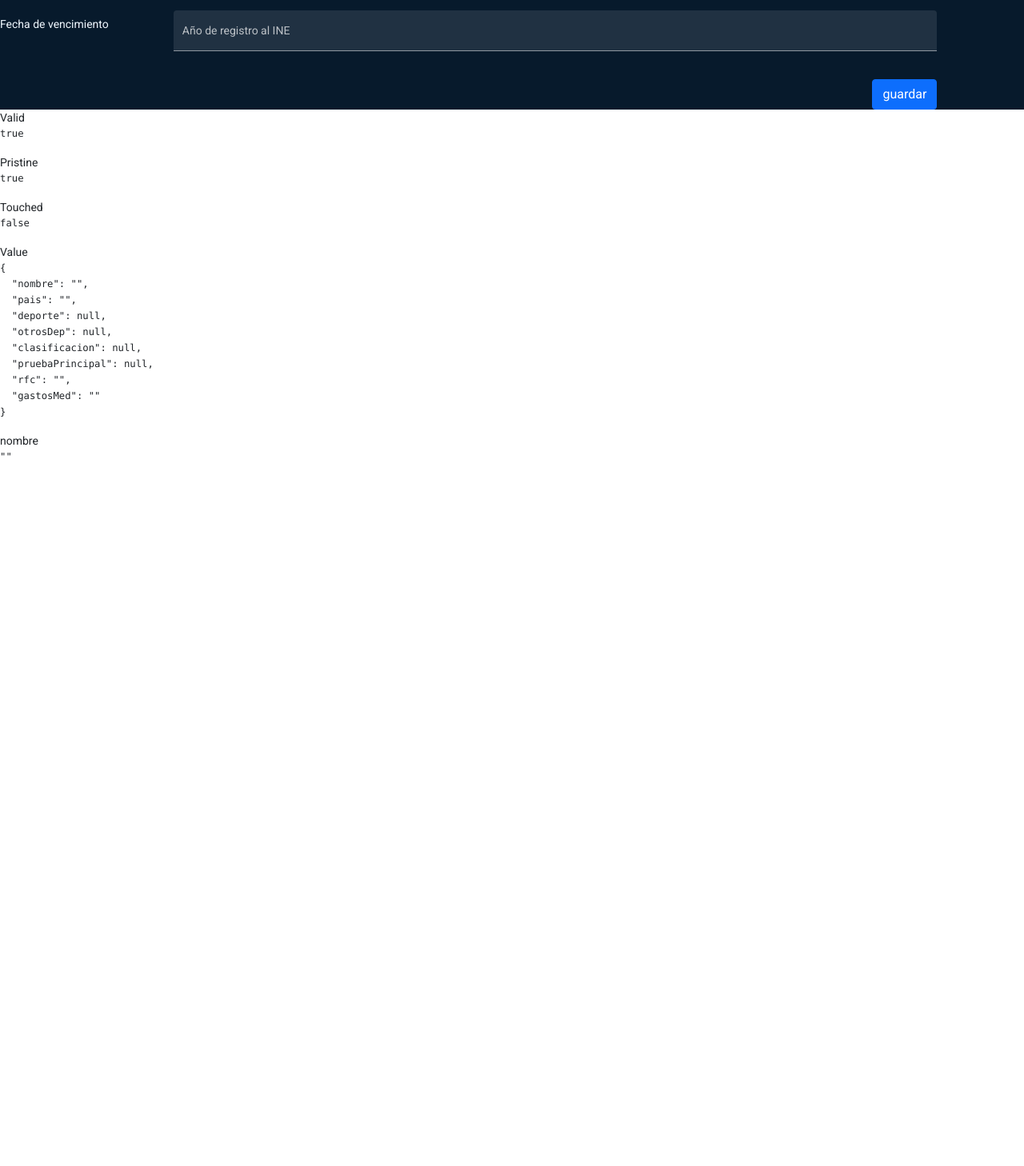
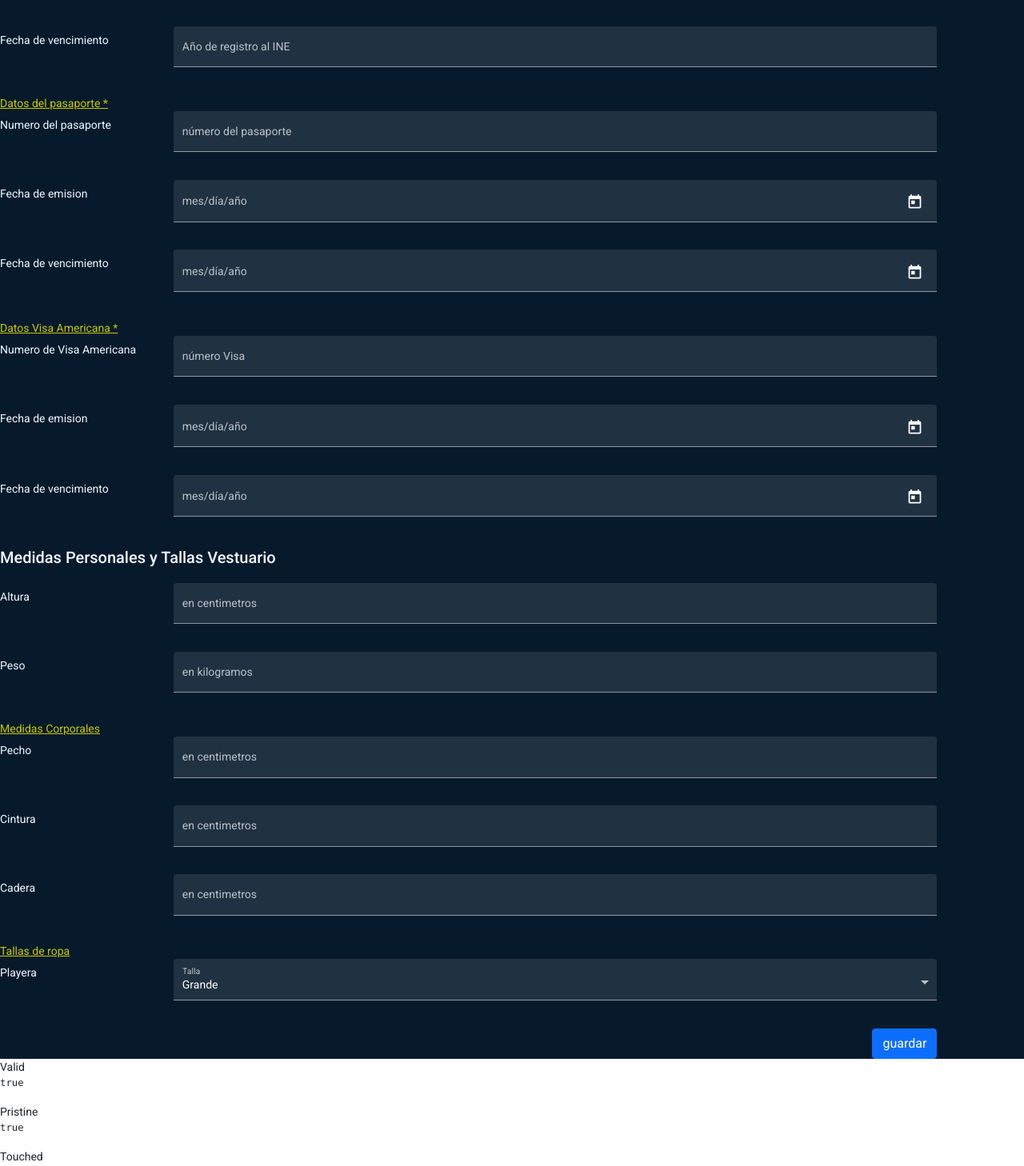
Before and after one commit to alejandroalvarezdev/RUDA, an Angular app: page / in a window 1280 px wide. Shown: the part 3305-4763 px from the top of the page at 80% size. Before the commit the page ends 3902 px from the top, so only its background shows below. Built offline with nearby package versions, Linux system fonts and the light colour scheme.

Commit message:
tallas section

```diff
--- a/src/app/ruda/pages/register/register.component.css
+++ b/src/app/ruda/pages/register/register.component.css
@@ -9,7 +9,8 @@ form{
   background-color: #071a2c;
 }
 
-label,h2{color:aliceblue}
+label,h2,h3,u{color:aliceblue}
+
 
 .mat-form-field{
   color: white;
@@ -22,3 +23,6 @@ hr{
 input[type="file" i]{
   color: aliceblue;
 }
+u{
+  color: rgb(200, 200, 0);
+}
--- a/src/app/ruda/pages/register/register.component.html
+++ b/src/app/ruda/pages/register/register.component.html
@@ -568,11 +568,12 @@
 
 
             <!-- input end -->
+            <u>Datos del INE *</u>
 
             <!-- input start -->
 
                 <div class="mb-3 row">
-                    <label class="col-sm-2 col-form-label"  for="">Datos del INE</label>
+                    <label class="col-sm-2 col-form-label"  for="">Clave de elector</label>
                     <div class="col-sm-9">
 
 
@@ -602,10 +603,7 @@
 
                 </div>
             </div>
-
-
-
-            <!-- input end -->
+                <!-- input end -->
 
             <!-- input start -->
 
@@ -622,8 +620,205 @@
                 </div>
             </div>
 
+            <!-- input end -->
+
+            <u > Datos del pasaporte *</u>
+
+            <!-- input start -->
+            <div class="mb-3 row">
+                <label class="col-sm-2 col-form-label"  for="">Numero del pasaporte</label>
+                <div class="col-sm-9">
 
 
+            <mat-form-field  appearance="fill">
+                <mat-label>número del pasaporte</mat-label>
+                <input  matInput>
+            </mat-form-field>
+
+                </div>
+            </div>
+            <!-- input end -->
+
+            <!-- input start -->
+            <div class="mb-3 row">
+                <label class="col-sm-2 col-form-label"  for="">Fecha de emision</label>
+                <div class="col-sm-9">
+
+
+                    <mat-form-field appearance="fill">
+                        <mat-label>mes/día/año</mat-label>
+                        <input matInput [matDatepicker]="fechaN">
+                        <mat-datepicker-toggle matSuffix [for]="fechaN"></mat-datepicker-toggle>
+                        <mat-datepicker #fechaN></mat-datepicker>
+                    </mat-form-field>
+                </div>
+            </div>
+            <!-- input end -->
+
+            <!-- input start -->
+            <div class="mb-3 row">
+                <label class="col-sm-2 col-form-label"  for="">Fecha de vencimiento</label>
+                <div class="col-sm-9">
+
+
+                    <mat-form-field appearance="fill">
+                        <mat-label>mes/día/año</mat-label>
+                        <input matInput [matDatepicker]="fechaV">
+                        <mat-datepicker-toggle matSuffix [for]="fechaV"></mat-datepicker-toggle>
+                        <mat-datepicker #fechaV></mat-datepicker>
+                    </mat-form-field>
+                </div>
+            </div>
+            <!-- input end -->
+
+            <u > Datos Visa Americana *</u>
+
+            <!-- input start -->
+            <div class="mb-3 row">
+                <label class="col-sm-2 col-form-label"  for="">Numero de Visa Americana</label>
+                <div class="col-sm-9">
+
+
+            <mat-form-field  appearance="fill">
+                <mat-label>número Visa</mat-label>
+                <input  matInput>
+            </mat-form-field>
+
+                </div>
+            </div>
+            <!-- input end -->
+
+            <!-- input start -->
+            <div class="mb-3 row">
+                <label class="col-sm-2 col-form-label"  for="">Fecha de emision</label>
+                <div class="col-sm-9">
+
+
+                    <mat-form-field appearance="fill">
+                        <mat-label>mes/día/año</mat-label>
+                        <input matInput [matDatepicker]="visAEm">
+                        <mat-datepicker-toggle matSuffix [for]="visAEm"></mat-datepicker-toggle>
+                        <mat-datepicker #visAEm></mat-datepicker>
+                    </mat-form-field>
+                </div>
+            </div>
+            <!-- input end -->
+
+            <!-- input start -->
+            <div class="mb-3 row">
+                <label class="col-sm-2 col-form-label"  for="">Fecha de vencimiento</label>
+                <div class="col-sm-9">
+
+
+                    <mat-form-field appearance="fill">
+                        <mat-label>mes/día/año</mat-label>
+                        <input matInput [matDatepicker]="visAVen">
+                        <mat-datepicker-toggle matSuffix [for]="visAVen"></mat-datepicker-toggle>
+                        <mat-datepicker #visAVen></mat-datepicker>
+                    </mat-form-field>
+                </div>
+            </div>
+            <!-- input end -->
+
+            <h2>Medidas Personales y Tallas Vestuario</h2>
+
+            <!-- input start -->
+            <div class="mb-3 row">
+                <label class="col-sm-2 col-form-label"  for="">Altura</label>
+                <div class="col-sm-9">
+
+
+            <mat-form-field  appearance="fill">
+                <mat-label>en centimetros</mat-label>
+                <input type="number"  matInput>
+            </mat-form-field>
+
+                </div>
+            </div>
+            <!-- input end -->
+
+            <!-- input start -->
+            <div class="mb-3 row">
+                <label class="col-sm-2 col-form-label"  for="">Peso</label>
+                <div class="col-sm-9">
+
+
+            <mat-form-field  appearance="fill">
+                <mat-label>en kilogramos</mat-label>
+                <input type="number"  matInput>
+            </mat-form-field>
+
+                </div>
+            </div>
+            <!-- input end -->
+
+            <u> Medidas Corporales</u>
+
+            <!-- input start -->
+            <div class="mb-3 row">
+                <label class="col-sm-2 col-form-label"  for="">Pecho</label>
+                <div class="col-sm-9">
+
+
+            <mat-form-field  appearance="fill">
+                <mat-label>en centimetros</mat-label>
+                <input type="number"  matInput>
+            </mat-form-field>
+
+                </div>
+            </div>
+            <!-- input end -->
+
+            <!-- input start -->
+            <div class="mb-3 row">
+                <label class="col-sm-2 col-form-label"  for="">Cintura</label>
+                <div class="col-sm-9">
+
+
+            <mat-form-field  appearance="fill">
+                <mat-label>en centimetros</mat-label>
+                <input type="number"  matInput>
+            </mat-form-field>
+
+                </div>
+            </div>
+            <!-- input end -->
+
+            <!-- input start -->
+            <div class="mb-3 row">
+                <label class="col-sm-2 col-form-label"  for="">Cadera</label>
+                <div class="col-sm-9">
+
+
+            <mat-form-field  appearance="fill">
+                <mat-label>en centimetros</mat-label>
+                <input type="number"  matInput>
+            </mat-form-field>
+
+                </div>
+            </div>
+            <!-- input end -->
+
+            <u>Tallas de ropa</u>
+
+            <!-- input start -->
+            <div class="mb-3 row">
+                <label class="col-sm-2 col-form-label"  for="">Playera</label>
+                <div class="col-sm-9">
+
+
+            <mat-form-field  appearance="fill">
+            <mat-label  >Talla</mat-label>
+            <select  matNativeControl >
+                <option  value="G">Grande</option>
+                <option value="M">Mediana</option>
+                <option  value="Ch">Chica</option>
+                <option value="ExCH">Extra Chica</option>
+
+            </select>
+            </mat-form-field>
+                </div>
+            </div>
             <!-- input end -->
 
 
@@ -633,6 +828,7 @@
                 <div class="col-sm-11">
                     <button type="submit"
                             class="btn btn-primary float-end">guardar</button>
+
                 </div>
             </div>
         </form>
```
